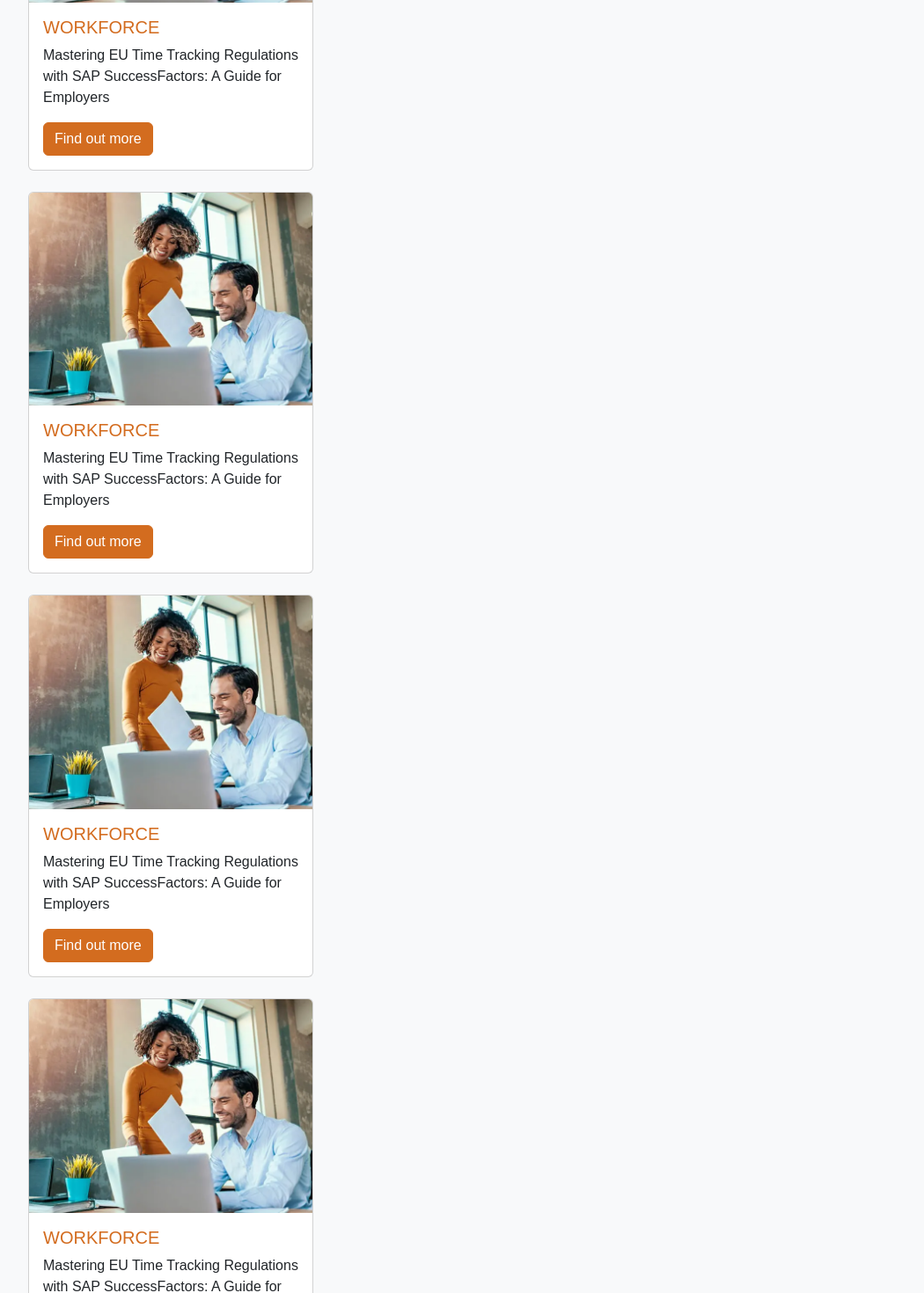
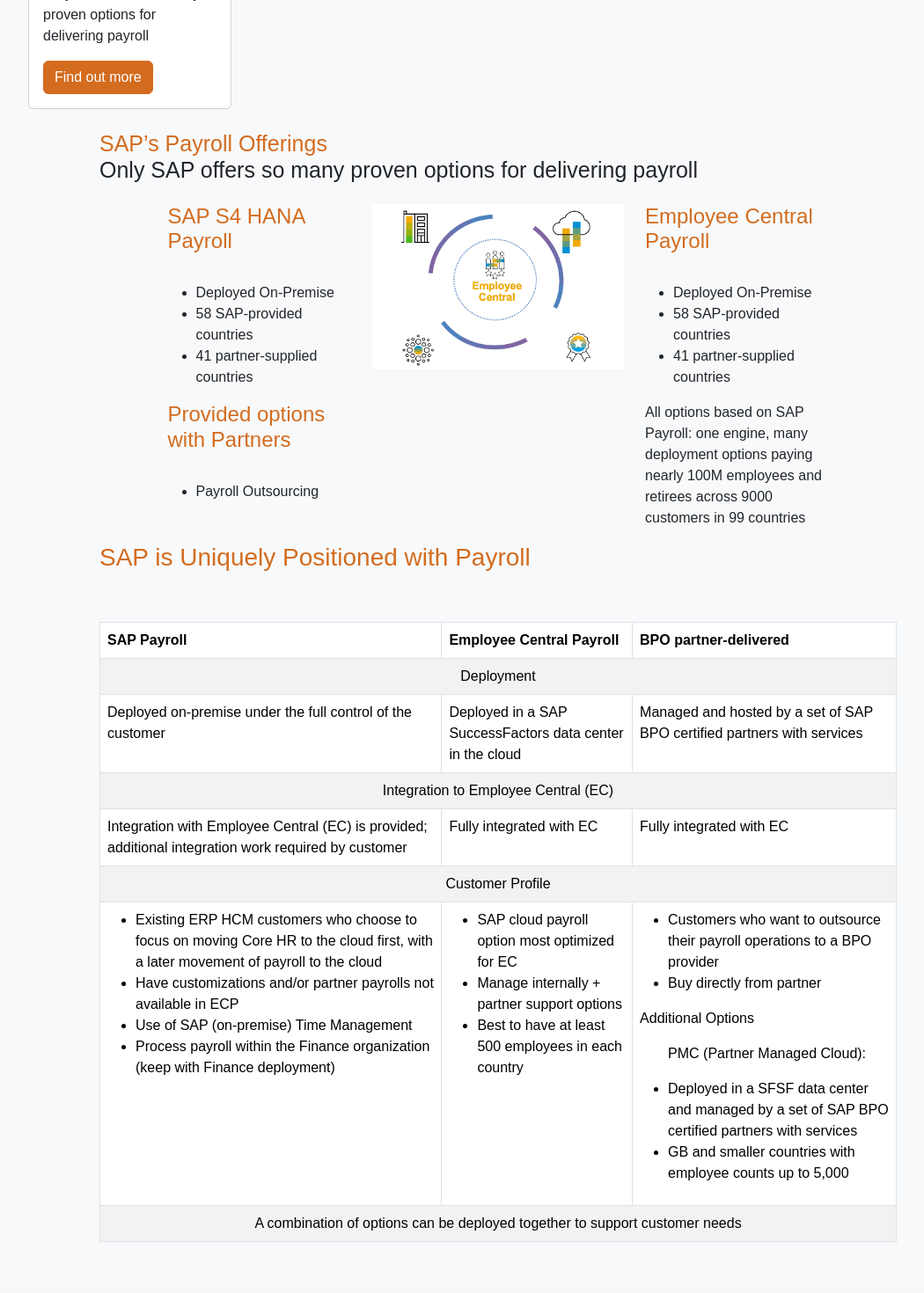
Before and after one commit to sahootapaswini/digihrtech, a React (Vite) app: page /blogs in a window 1280 px wide. Shown: the part 600-2070 px from the top of the page at 88% size, without its empty margins (74-1124 px from the left). Built offline with nearby package versions, Linux system fonts and the light colour scheme.

Commit message:
17thsept6pm

```diff
--- /dev/null
+++ b/src/components/BlogList/BlogList.css
@@ -0,0 +1,13 @@
+/* BlogList.module.css */
+.card-container {
+    display: flex;
+    flex-wrap: wrap;
+    gap: 1rem;
+    /* Adjust gap as needed */
+}
+
+.card-container .card {
+    flex: 1 1 calc(25% - 1rem);
+    /* Adjust width and gap */
+    box-sizing: border-box;
+}
--- a/src/components/BlogList/BlogList.module.css
+++ /dev/null
@@ -1,11 +0,0 @@
-.BlogList {
-    height: 95vh;
-    min-height: 400px;
-    background-image: url("/assets/images/hero/dth-background.jpeg") no-repeat;
-}
-
-.card-container {
-    display: flex;
-    overflow-x: auto;
-    padding: 10px 0;
-}
--- a/src/components/BlogList/BlogList.tsx
+++ b/src/components/BlogList/BlogList.tsx
@@ -1,10 +1,11 @@
 import React, { Component, useState } from "react";
 import "bootstrap/dist/css/bootstrap.min.css";
-import "./BlogList.module.css";
+import "./BlogList.css";
 import Card from "../ReusableComponents/Card";
 import { Link, Route, Routes, useNavigate } from "react-router-dom";
 import WorkforceManagement from "./components/WorkforceManagement/WorkforceManagement";
 import useScrollToTop from "../ReusableComponents/useScrollToTop";
+import Blog1 from "./components/Blog1/Blog1";
 // Define the type for the card data
 interface CardData {
   title: string;
@@ -19,46 +20,11 @@
   const navigate = useNavigate();
   const cardData: CardData[] = [
     {
-      title: "WORKFORCE",
-      text: "Mastering EU Time Tracking Regulations with SAP SuccessFactors: A Guide for Employers",
+      title: "SAP Payroll Offering",
+      text: "Only SAP offers so many proven options for delivering payroll",
       imgSrc: "/assets/images/cards/card.jpg",
-      link: "/blogs/workforce-management",
-      componentName: <WorkforceManagement />,
-    },
-    {
-      title: "WORKFORCE",
-      text: "Mastering EU Time Tracking Regulations with SAP SuccessFactors: A Guide for Employers",
-      imgSrc: "/assets/images/cards/card.jpg",
-      link: "/blogs/workforce-management",
-      componentName: <WorkforceManagement />,
-    },
-    {
-      title: "WORKFORCE",
-      text: "Mastering EU Time Tracking Regulations with SAP SuccessFactors: A Guide for Employers",
-      imgSrc: "/assets/images/cards/card.jpg",
-      link: "/blogs/workforce-management",
-      componentName: <WorkforceManagement />,
-    },
-    {
-      title: "WORKFORCE",
-      text: "Mastering EU Time Tracking Regulations with SAP SuccessFactors: A Guide for Employers",
-      imgSrc: "/assets/images/cards/card.jpg",
-      link: "/blogs/workforce-management",
-      componentName: <WorkforceManagement />,
-    },
-    {
-      title: "WORKFORCE",
-      text: "Mastering EU Time Tracking Regulations with SAP SuccessFactors: A Guide for Employers",
-      imgSrc: "/assets/images/cards/card.jpg",
-      link: "/blogs/workforce-management",
-      componentName: <WorkforceManagement />,
-    },
-    {
-      title: "WORKFORCE",
-      text: "Mastering EU Time Tracking Regulations with SAP SuccessFactors: A Guide for Employers",
-      imgSrc: "/assets/images/cards/card.jpg",
-      link: "/blogs/workforce-management",
-      componentName: <WorkforceManagement />,
+      link: "/blogs/SAP-Payroll-Offerings",
+      componentName: <Blog1 />,
     },
   ];
   const handleCardClick = (link: string) => {
@@ -80,10 +46,10 @@
               </p>
             </div>
             <div className="row">
-              <div className="col-12">
+              <div className="col">
                 <div className="card-container">
                   {cardData.map((card, index) => (
-                    <div className="col-md-4 mb-4 px-4 border-none" key={index}>
+                    <div className="col-md-3 mb-4 px-4 border-none" key={index}>
                       <Card
                         title={card.title}
                         text={card.text}
@@ -105,10 +71,7 @@
                       element={card.componentName}
                     />
                   ))}
-                  <Route
-                    path="*"
-                    element={<div>{<WorkforceManagement />}</div>}
-                  />
+                  <Route path="*" element={<div>{<Blog1 />}</div>} />
                 </Routes>
               </div>
             </div>
--- /dev/null
+++ b/src/components/BlogList/components/Blog1/Blog1.module.css
@@ -0,0 +1 @@
+.Blog1 { /* Add your component styles here */ }
--- /dev/null
+++ b/src/components/BlogList/components/Blog1/Blog1.tsx
@@ -0,0 +1,181 @@
+import React from "react";
+import styles from "./Blog1.module.css";
+const Blog1: React.FC = () => {
+  return (
+    <div className="container pb-5">
+      <div className="row d-flex justify-content-center">
+        <div className="col-md-10">
+          <h2 className="pb-3 ">
+            SAP’s Payroll Offerings <br />
+            <span className="text-dark">
+              Only SAP offers so many proven options for delivering payroll
+            </span>
+          </h2>
+          <div className="row d-flex justify-content-center">
+            <div className="col-md-3">
+              <div className="row">
+                <div className="col-12">
+                  <h4>SAP S4 HANA Payroll</h4>
+                  <img src="" alt="" />
+                  <ul>
+                    <li>Deployed On-Premise</li>
+                    <li>58 SAP-provided countries</li>
+                    <li>41 partner-supplied countries</li>
+                  </ul>
+                </div>
+                <div className="col-12">
+                  <h4>Provided options with Partners</h4>
+                  <img src="" alt="" />
+                  <ul>
+                    <li>Payroll Outsourcing</li>
+                  </ul>
+                </div>
+              </div>
+            </div>
+            <div className="col-md-4">
+              <img
+                className="img-fluid"
+                src="/assets/images/blog1.png"
+                alt=""
+              />
+            </div>
+            <div className="col-md-3">
+              <div className="row">
+                <div className="col-12">
+                  <h4>Employee Central Payroll </h4>
+                  <img src="" alt="" />
+                  <ul>
+                    <li>Deployed On-Premise</li>
+                    <li>58 SAP-provided countries</li>
+                    <li>41 partner-supplied countries</li>
+                  </ul>
+                </div>
+                <div className="col-12">
+                  <p>
+                    All options based on SAP Payroll: one engine, many
+                    deployment options paying nearly 100M employees and retirees
+                    across 9000 customers in 99 countries
+                  </p>
+                </div>
+              </div>
+            </div>
+          </div>
+          <div className="row">
+            <h3>SAP is Uniquely Positioned with Payroll</h3>
+            <div className="container mt-5">
+              <div className="table-responsive">
+                <table className="table table-striped table-bordered">
+                  <thead>
+                    <tr>
+                      <th>SAP Payroll</th>
+                      <th>Employee Central Payroll</th>
+                      <th>BPO partner-delivered</th>
+                    </tr>
+                  </thead>
+                  <tbody>
+                    <tr>
+                      <td colSpan={3} className="text-center">
+                        Deployment
+                      </td>
+                    </tr>
+                    <tr>
+                      <td>
+                        Deployed on-premise under the full control of the
+                        customer
+                      </td>
+                      <td>
+                        Deployed in a SAP SuccessFactors data center in the
+                        cloud
+                      </td>
+                      <td>
+                        Managed and hosted by a set of SAP BPO certified
+                        partners with services
+                      </td>
+                    </tr>
+                    <tr>
+                      <td colSpan={3} className="text-center">
+                        Integration to Employee Central (EC)
+                      </td>
+                    </tr>
+                    <tr>
+                      <td>
+                        Integration with Employee Central (EC) is provided;
+                        additional integration work required by customer
+                      </td>
+                      <td>Fully integrated with EC</td>
+                      <td>Fully integrated with EC</td>
+                    </tr>
+                    <tr>
+                      <td colSpan={3} className="text-center">
+                        Customer Profile
+                      </td>
+                    </tr>
+                    <tr>
+                      <td>
+                        <ul>
+                          <li>
+                            Existing ERP HCM customers who choose to focus on
+                            moving Core HR to the cloud first, with a later
+                            movement of payroll to the cloud
+                          </li>
+                          <li>
+                            Have customizations and/or partner payrolls not
+                            available in ECP
+                          </li>
+                          <li>Use of SAP (on-premise) Time Management</li>
+                          <li>
+                            Process payroll within the Finance organization
+                            (keep with Finance deployment)
+                          </li>
+                        </ul>
+                      </td>
+                      <td>
+                        <ul>
+                          <li>
+                            SAP cloud payroll option most optimized for EC
+                          </li>
+                          <li>Manage internally + partner support options</li>
+                          <li>
+                            Best to have at least 500 employees in each country
+                          </li>
+                        </ul>
+                      </td>
+                      <td>
+                        <ul>
+                          <li>
+                            Customers who want to outsource their payroll
+                            operations to a BPO provider
+                          </li>
+                          <li>Buy directly from partner</li>
+                        </ul>
+                        <p>Additional Options</p>
+                        <ul>
+                          <p>PMC (Partner Managed Cloud):</p>
+                          <li>
+                            Deployed in a SFSF data center and managed by a set
+                            of SAP BPO certified partners with services
+                          </li>
+                          <li>
+                            GB and smaller countries with employee counts up to
+                            5,000
+                          </li>
+                        </ul>
+                      </td>
+                    </tr>
+                    <tr>
+                      <td colSpan={3} className="text-center">
+                        A combination of options can be deployed together to
+                        support customer needs
+                      </td>
+                    </tr>
+                  </tbody>
+                </table>
+              </div>
+            </div>
+          </div>
+        </div>
+      </div>
+    </div>
+  );
+};
+export default Blog1;
```
Also changed, not shown: src/components/ServicesContent/ServicesContent.tsx (+26 -11 lines), public/assets/images/blog1.png (added).
